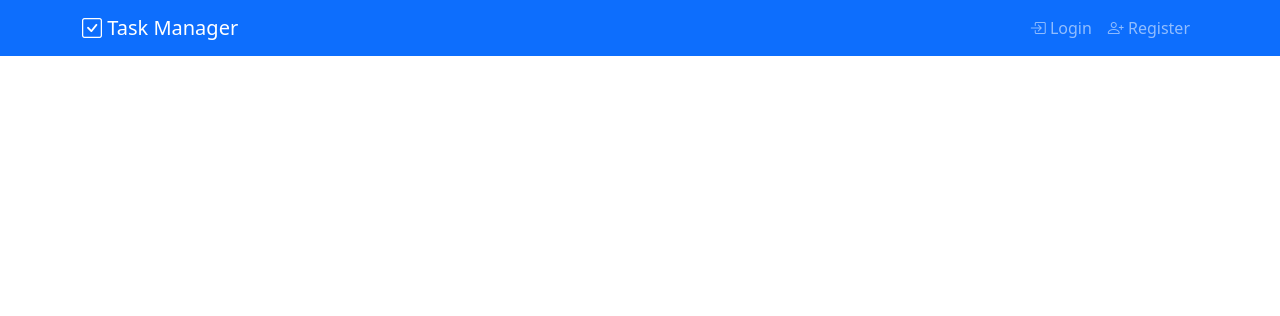
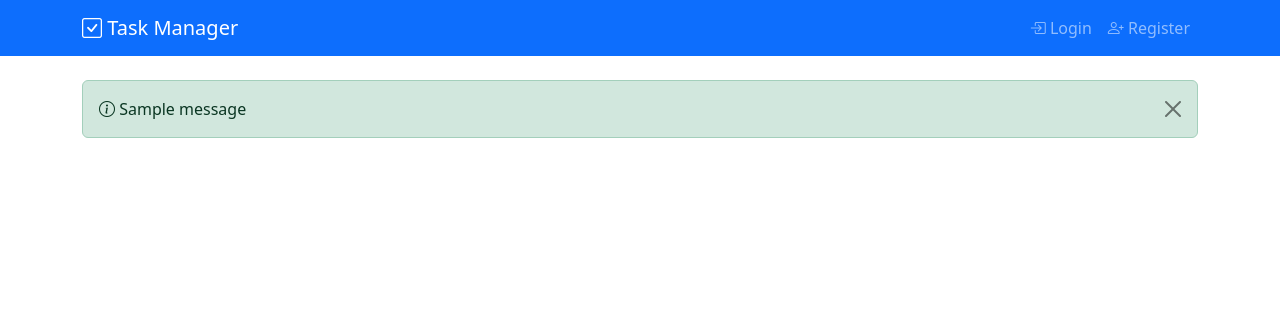
Before and after one commit to thekidmellow/employee_task_manager, a Django app: template templates/base.html in a window 1280 px wide. Shown: the top 316 px of the page. Run offline with Django 5.2, Linux system fonts and the light colour scheme; the template is opened without the code that fills it, so the values that code supplies are empty; tables that the repository leaves empty hold one stand-in row (values such as "Sample post"); one stand-in notice (Sample message) is shown.

Commit message:
Add main content area with messages display

```diff
--- a/templates/base.html
+++ b/templates/base.html
@@ -96,3 +96,22 @@
             </div>
         </div>
     </nav>
+
+    <!-- Main Content -->
+    <main class="container mt-4">
+        <!-- Messages Display -->
+        {% if messages %}
+            <div class="messages-container">
+                {% for message in messages %}
+                    <div class="alert alert-{{ message.tags }} alert-dismissible fade show" role="alert">
+                        <i class="bi bi-info-circle"></i>
+                        {{ message }}
+                        <button type="button" class="btn-close" data-bs-dismiss="alert" aria-label="Close"></button>
+                    </div>
+                {% endfor %}
+            </div>
+        {% endif %}
+
+        <!-- Page Content -->
+        {% block content %}{% endblock %}
+    </main>
```
